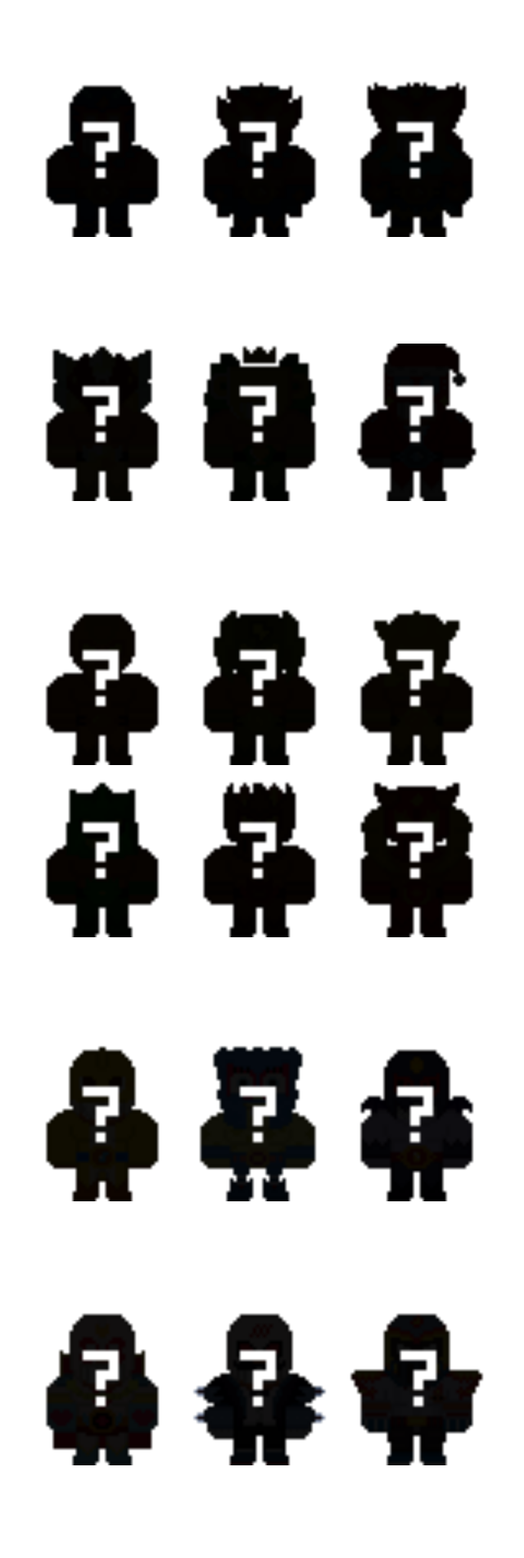
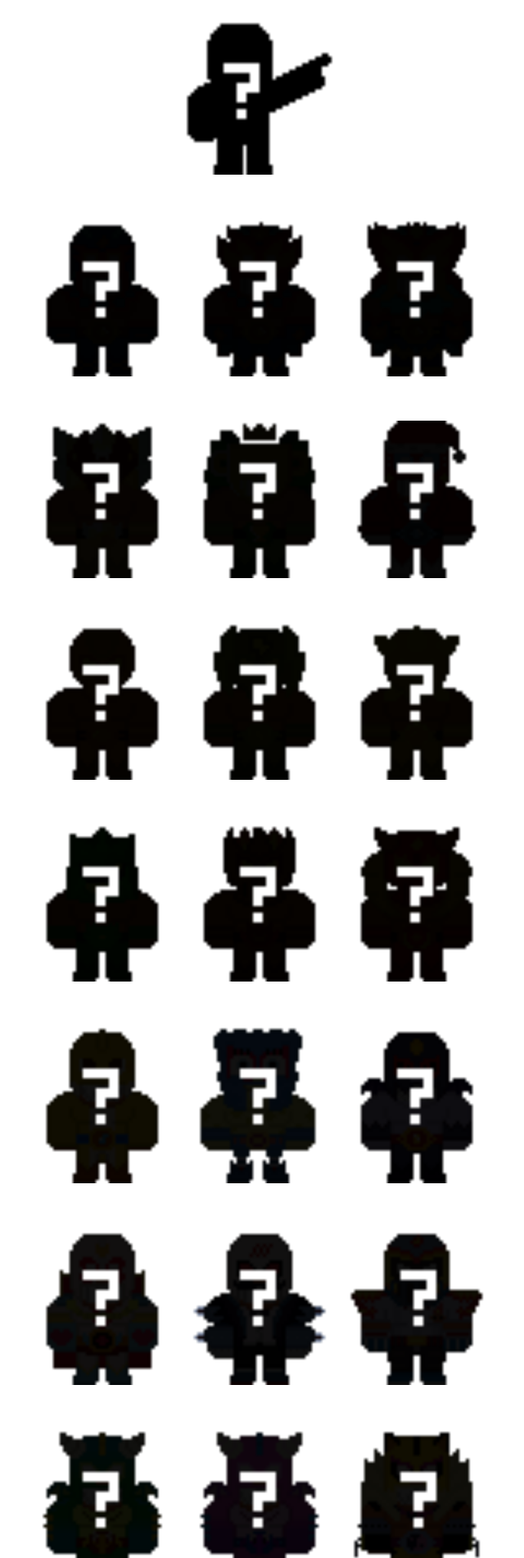
Before and after one commit to Redziolek/TankCountersBeat-up, a plain HTML site: page html/teasers.html in a window 1280 px wide. Shown: the part 900-2800 px from the top of the page at 82% size, without its empty margins (323-963 px from the left). Drawn offline with Linux system fonts and the light colour scheme.

Commit message:
Add files via upload

```diff
--- a/html/teasers.html
+++ b/html/teasers.html
@@ -47,10 +47,22 @@
       </div>
     </header>
     <div class="div4">
-      <h1 class="text1">Latest news about the upcoming updates!</h1>
+      <h1 class="text1">Latest news about the upcoming update!</h1>
       <br />
       <br />
-      <p class="text" style="text-align: center">27.02.2025 - Busted.</p>
+      <br />
+      <img
+        src="../images/teasers/21.05.2025.png"
+        alt="oops"
+        style="
+          height: 192px;
+          display: block;
+          margin-left: auto;
+          margin-right: auto;
+        "
+      />
+      <br />
+      <br />
       <br />
       <img
         src="../images/teasers/27.02.2025.png"
@@ -64,9 +76,6 @@
       />
       <br />
       <br />
-      <p class="text" style="text-align: center">
-        25.02.2025 - Best of the best.
-      </p>
       <br />
       <img
         src="../images/teasers/25.02.2025.png"
@@ -80,9 +89,6 @@
       />
       <br />
       <br />
-      <p class="text" style="text-align: center">
-        23.01.2025 - What could that be???
-      </p>
       <br />
       <img
         src="../images/teasers/23.01.2025.png"
@@ -94,6 +100,8 @@
           margin-right: auto;
         "
       />
+      <br />
+      <br />
       <br />
       <img
         src="../images/teasers/23.01.2k25.png"
@@ -107,7 +115,6 @@
       />
       <br />
       <br />
-      <p class="text" style="text-align: center">19.12.2024 - Uhh, what??</p>
       <br />
       <img
         src="../images/teasers/19.12.2024.png"
@@ -121,9 +128,6 @@
       />
       <br />
       <br />
-      <p class="text" style="text-align: center">
-        10.11.2024 - Lovely, organized and full of energy.
-      </p>
       <br />
       <img
         src="../images/teasers/10.11.2024.png"
@@ -137,7 +141,6 @@
       />
       <br />
       <br />
-      <p class="text" style="text-align: center">27.10.2024 - Rawr.</p>
       <br />
       <img
         src="../images/teasers/27.10.2024.png"
@@ -151,9 +154,6 @@
       />
       <br />
       <br />
-      <p class="text" style="text-align: center">
-        20.10.2024 - Glowy and shiny.
-      </p>
       <br />
       <img
         src="../images/teasers/20.10.2024.png"
@@ -167,9 +167,6 @@
       />
       <br />
       <br />
-      <p class="text" style="text-align: center">
-        10.10.2024 - Old things need an upgrade sometimes...
-      </p>
       <br />
       <img
         src="../images/teasers/10.10.2024.png"
```
